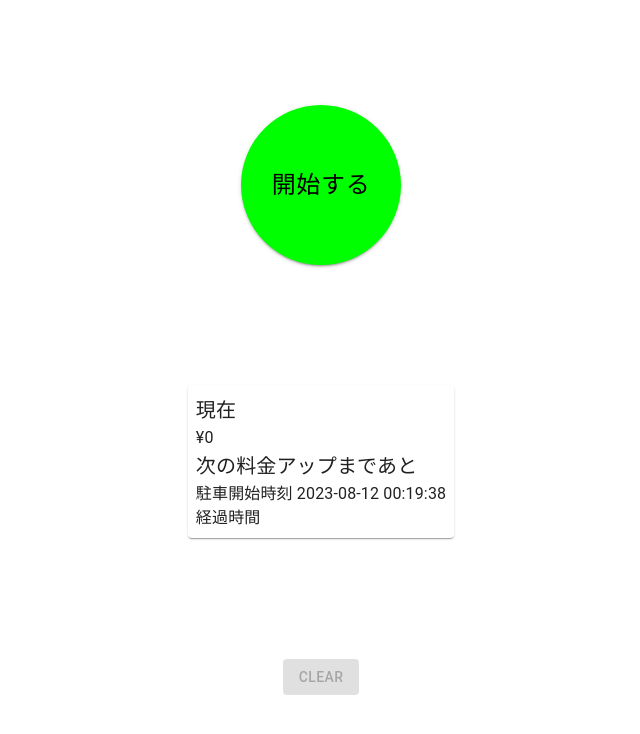
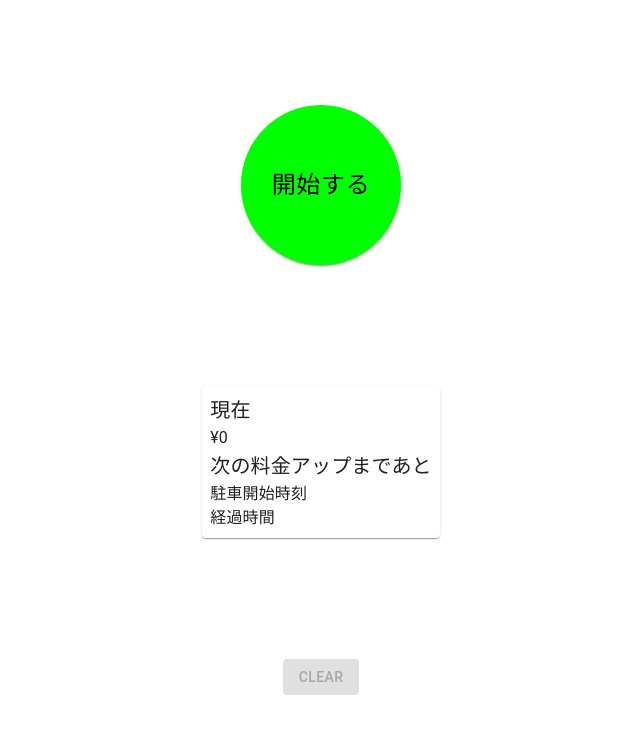
Before and after one commit to yui666a/EasyPark, a React (Create React App) app in the folder easy-park/: page / in a window 1280 px wide. Shown: the top 734 px of the page, without its empty margins (319-959 px from the left). Built offline with nearby package versions, Linux system fonts and the light colour scheme.

Commit message:
fix: 駐車開始時刻を修正

```diff
--- a/easy-park/src/App.tsx
+++ b/easy-park/src/App.tsx
@@ -8,24 +8,27 @@ import { Duration } from "date-fns";
 import { StartButton } from "./StartButton";
 import { ClearButton } from "./ClearButton";
 
-const UPDATE_SPAN = 2;
+const UPDATE_SPAN = 30;
 const DAIRY_PRICE = 150;
-const MAX_DAIRY_PRICE = 1000;
+const MAX_DAIRY_PRICE = 700;
 // const MIDNIGHT_PRICE = 150;
-const MAX_MIDNIGHT_PRICE = 700;
+const MAX_MIDNIGHT_PRICE = 500;
 const MIDNIGHT_START = 16;
 const MIDNIGHT_END = 8;
 
 const initLocalStorageTime = localStorage.getItem("beginningTime")
-  ? new Date(localStorage.getItem("beginningTime")!)
-  : new Date();
-const formattedDate = format(initLocalStorageTime, "yyyy-MM-dd HH:mm:ss", {
-  locale: ja,
-});
+  ? format(
+      new Date(localStorage.getItem("beginningTime")!),
+      "yyyy-MM-dd HH:mm:ss",
+      {
+        locale: ja,
+      }
+    )
+  : "";
 
 const App = () => {
   const [beginningTime, setBeginningTime] = useState<string>(
-    formattedDate || "00:00:00"
+    initLocalStorageTime || ""
   ); // 駐車開始時刻
   const [duration, setDuration] = useState<Duration | null>(null); // 経過時間
   const [price, setPrice] = useState<number>(0);
@@ -54,13 +57,21 @@ const App = () => {
     return () => clearInterval(interval);
   });
 
-  const handleClickBeginButton = useCallback(() => {
+  // const handleClickBeginButton = useCallback(() => {
+  //   const formattedDate = format(new Date(), "yyyy-MM-dd HH:mm:ss", {
+  //     locale: ja,
+  //   });
+  //   localStorage.setItem("beginningTime", formattedDate);
+  //   setBeginningTime(formattedDate);
+  // }, []);
+
+  const handleClickBeginButton = () => {
     const formattedDate = format(new Date(), "yyyy-MM-dd HH:mm:ss", {
       locale: ja,
     });
     localStorage.setItem("beginningTime", formattedDate);
     setBeginningTime(formattedDate);
-  }, []);
+  };
 
   const handleClickClearButton = useCallback(() => {
     localStorage.removeItem("beginningTime");
```
